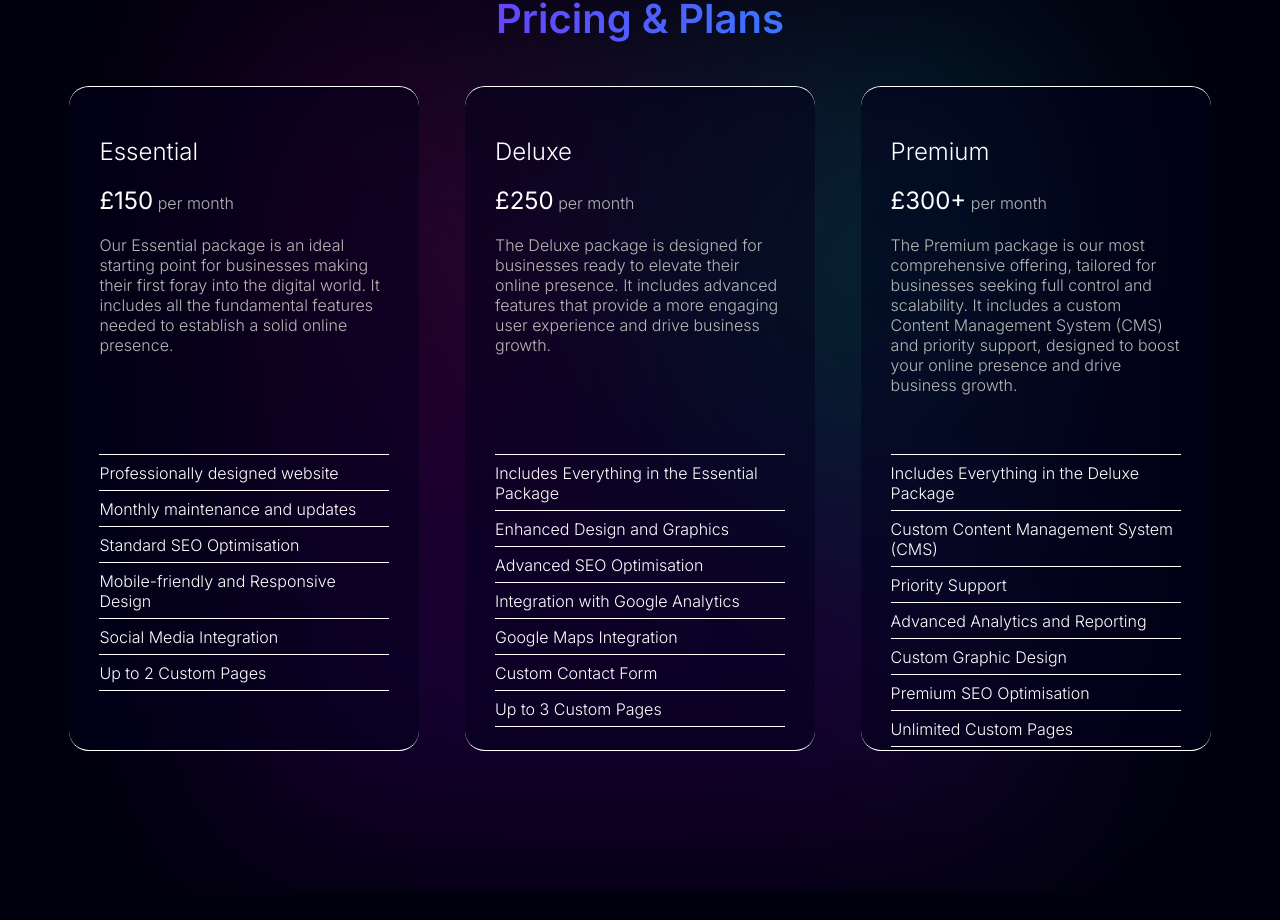
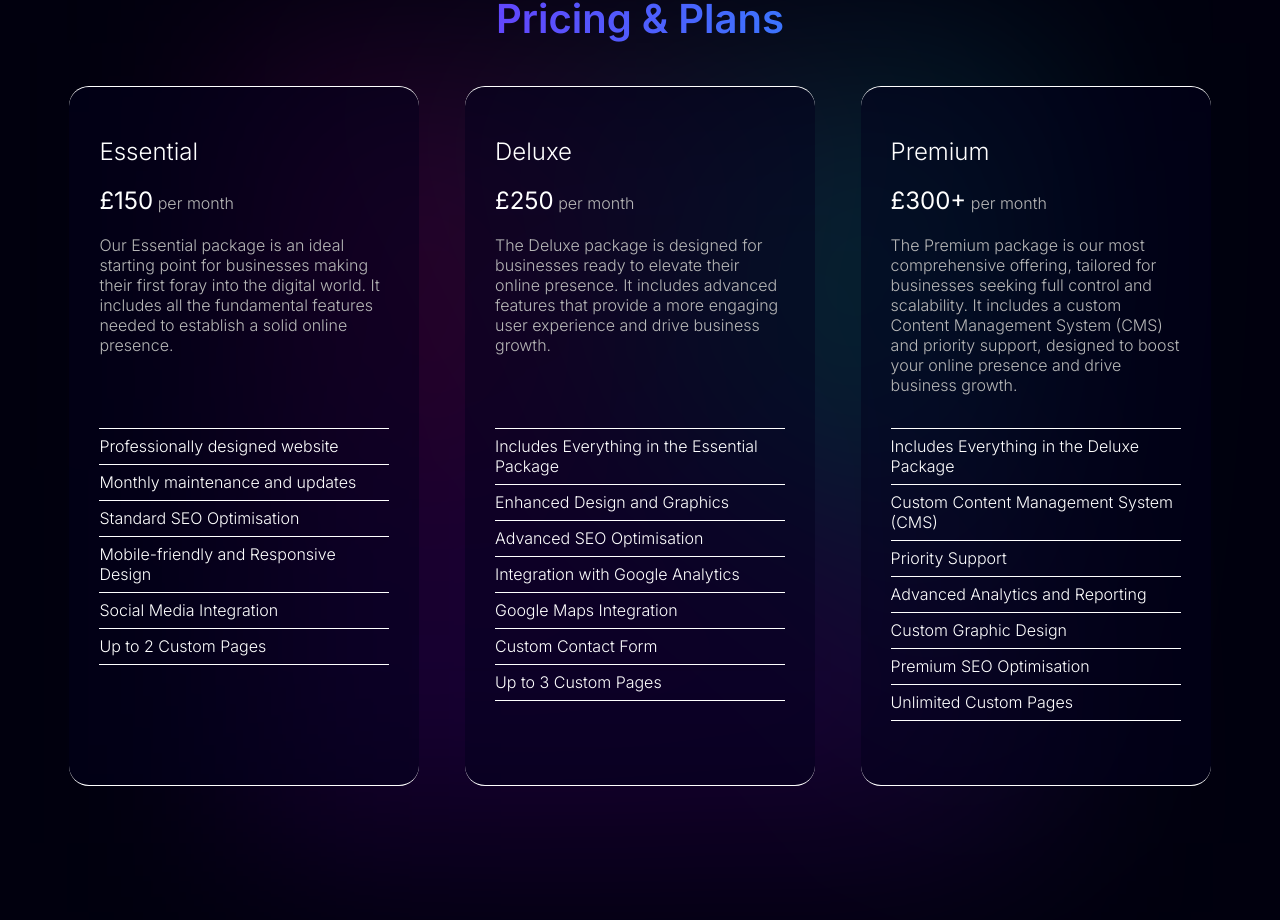
Before and after one commit to T2Bone2006/EDNTECH, a Next.js app: page / in a window 1280 px wide. Shown: the part 2644-3564 px from the top of the page. Before the commit the page ends 3535 px from the top, so only its background shows below. Built offline with nearby package versions, Linux system fonts and the light colour scheme.

Commit message:
update to pricing cards

```diff
--- a/sections/pricing/Pricing.module.scss
+++ b/sections/pricing/Pricing.module.scss
@@ -2,7 +2,8 @@
 
 .pricingItem{
     .pricingUpper{
-        height: 50%;
+        height: 40%;
+        padding-bottom: 20px;
         .pricingItemTitle{
             font-weight: 300;
 
```
